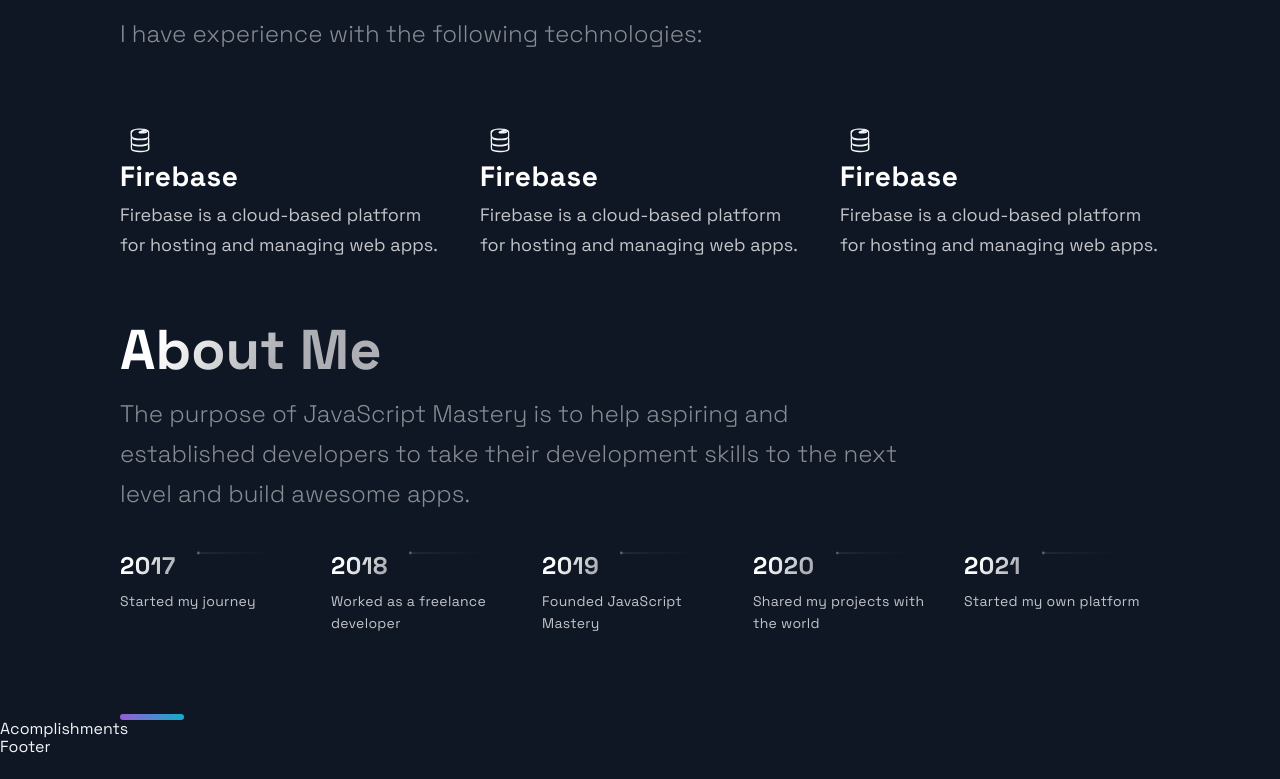
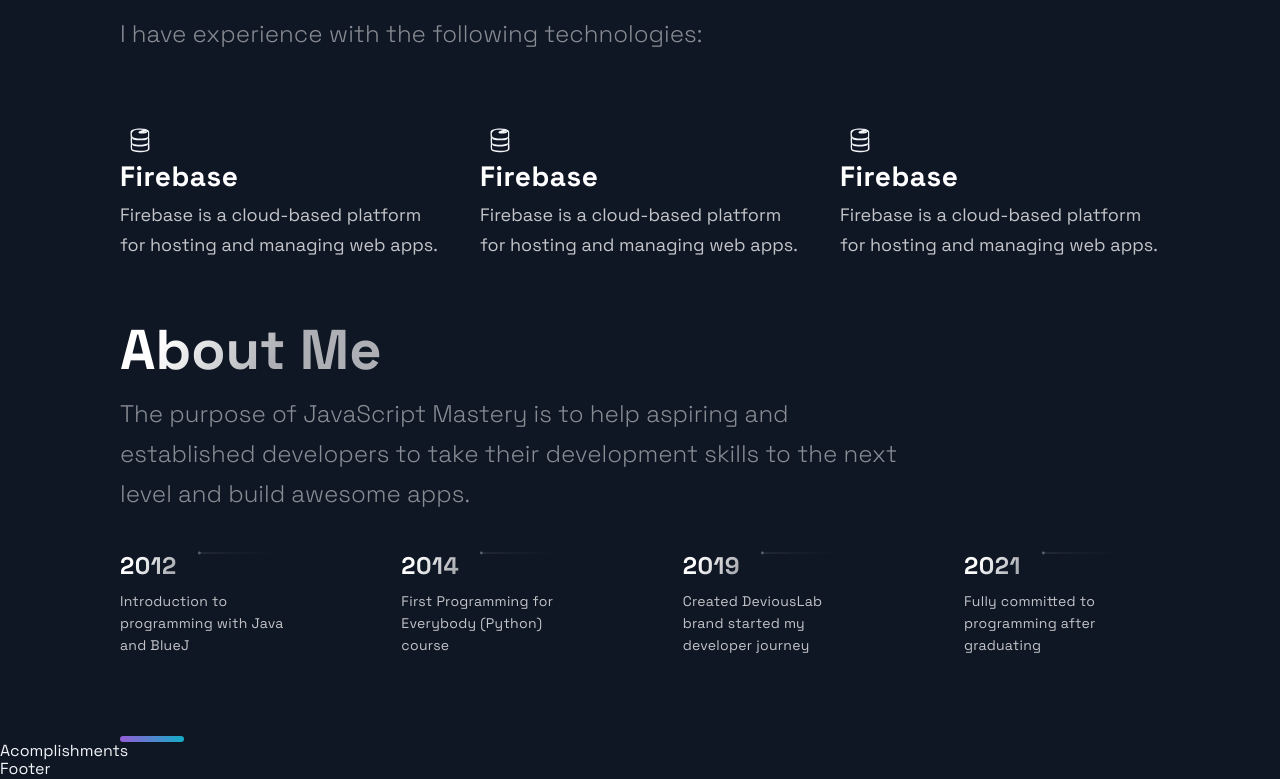
Before and after one commit to DeviousLab/deviouslab-portfolio, a Next.js app: page / in a window 1280 px wide. Shown: the part 2307-3086 px from the top of the page. Before the commit the page ends 3064 px from the top, so only its background shows below. Built offline with nearby package versions, Linux system fonts and the light colour scheme.

Commit message:
Inserted appropriate timeline data to display
Signed-off-by: DeviousLab <deviouslab@gmail.com>

```diff
--- a/src/constants/constants.js
+++ b/src/constants/constants.js
@@ -38,9 +38,8 @@
 ];
 
 export const TimeLineData = [
-  { year: 2017, text: 'Started my journey', },
-  { year: 2018, text: 'Worked as a freelance developer', },
-  { year: 2019, text: 'Founded JavaScript Mastery', },
-  { year: 2020, text: 'Shared my projects with the world', },
-  { year: 2021, text: 'Started my own platform', },
+  { year: 2012, text: 'Introduction to programming with Java and BlueJ', },
+  { year: 2014, text: 'First Programming for Everybody (Python) course', },
+  { year: 2019, text: 'Created DeviousLab brand started my developer journey', },
+  { year: 2021, text: 'Fully committed to programming after graduating', },
 ];
```
